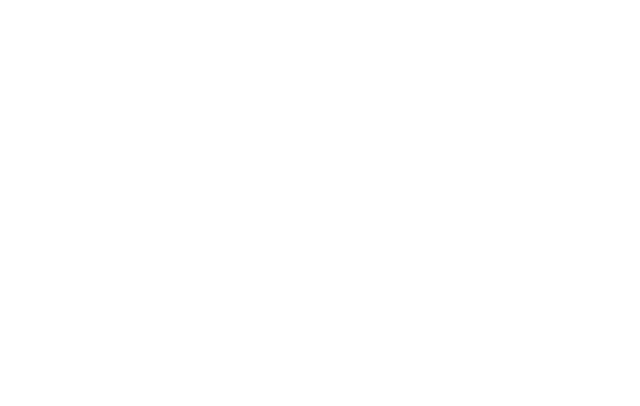
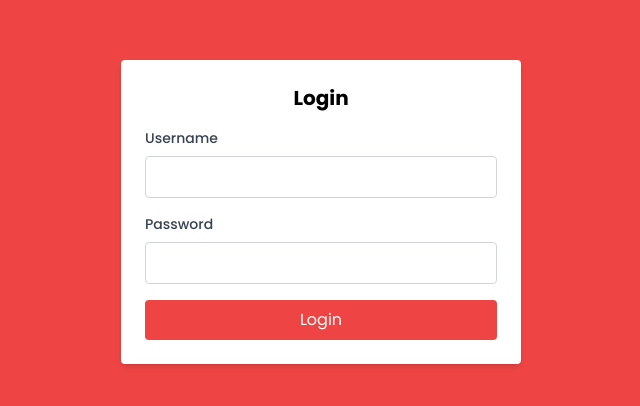
Before and after one commit to Marcieux/barangay-governance-frontend, a React (Create React App) app: page / in a window 1280 px wide. Shown: the part 188-594 px from the top of the page, without its empty margins (319-959 px from the left). Built offline with nearby package versions, Linux system fonts and the light colour scheme.

Commit message:
Added Login component with red/white theme

```diff
--- a/src/App.js
+++ b/src/App.js
@@ -1,6 +1,9 @@
+import Login from "./components/Login";
+
 function App() {
   return (
     <div>
+      <Login />
     </div>
   );
 }
--- /dev/null
+++ b/src/components/Login.jsx
@@ -0,0 +1,61 @@
+import React, { useState } from "react";
+
+export default function Login() {
+  const [username, setUsername] = useState("");
+
+  const [password, setPassword] = useState("");
+
+  const handleSubmit = (e) => {
+    e.preventDefault();
+
+    // Handle login logic here
+
+    console.log("Logged in:", { username, password });
+  };
+
+  return (
+    <div className="flex items-center justify-center min-h-screen bg-red-500">
+      <form
+        onSubmit={handleSubmit}
+        className="bg-white p-6 rounded shadow-md w-[400px]"
+      >
+        <h2 className="mb-4 text-xl font-bold text-center">Login</h2>
+
+        <div className="mb-4">
+          <label className="block mb-2 text-sm font-medium text-gray-700">
+            Username
+          </label>
+
+          <input
+            type="text"
+            value={username}
+            onChange={(e) => setUsername(e.target.value)}
+            className="w-full p-2 border border-gray-300 rounded outline-none"
+            required
+          />
+        </div>
+
+        <div className="mb-4">
+          <label className="block mb-2 text-sm font-medium text-gray-700">
+            Password
+          </label>
+
+          <input
+            type="password"
+            value={password}
+            onChange={(e) => setPassword(e.target.value)}
+            className="w-full p-2 border border-gray-300 rounded outline-none"
+            required
+          />
+        </div>
+
+        <button
+          type="submit"
+          className="w-full p-2 bg-red-500 text-white rounded hover:bg-red-600"
+        >
+          Login
+        </button>
+      </form>
+    </div>
+  );
+}
```
